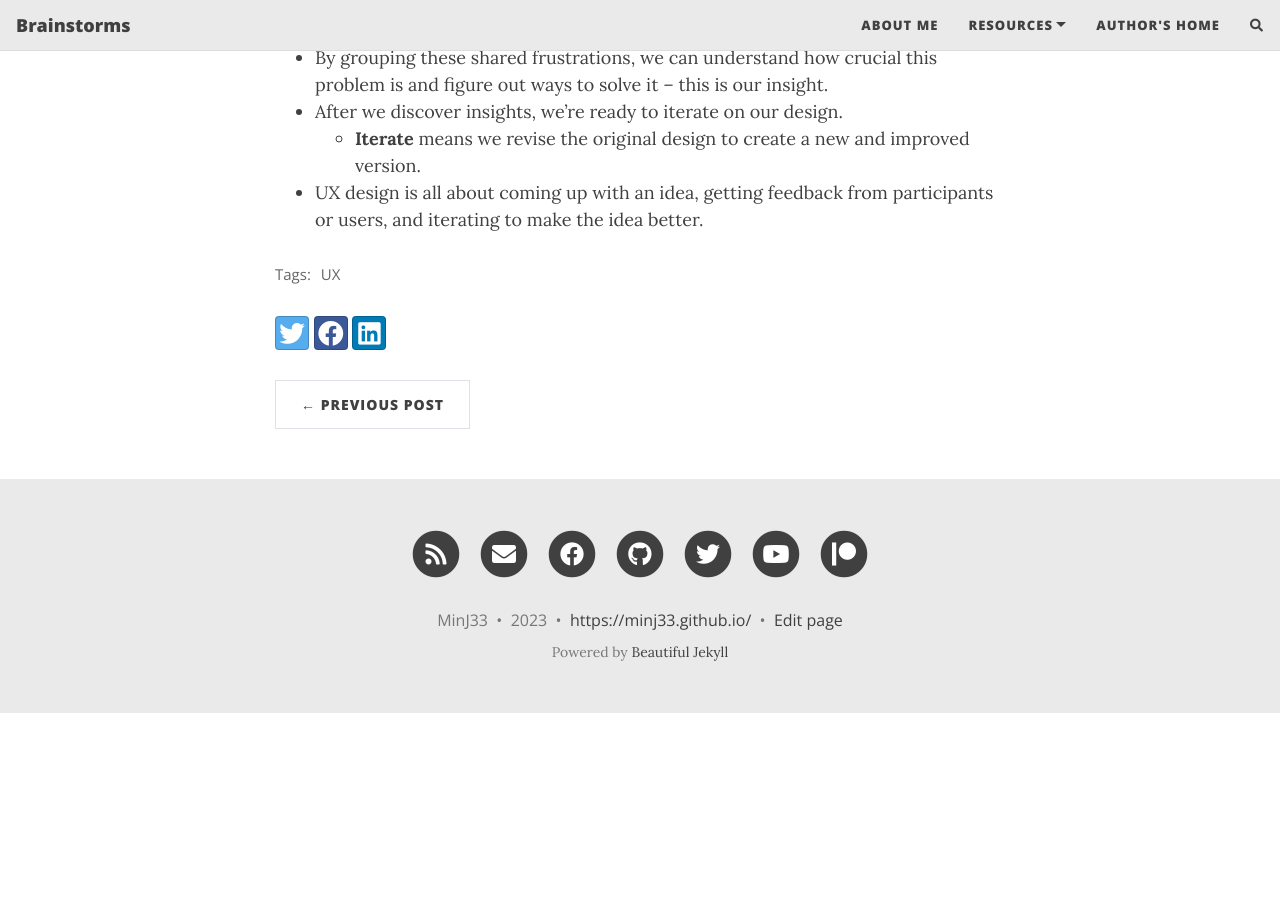
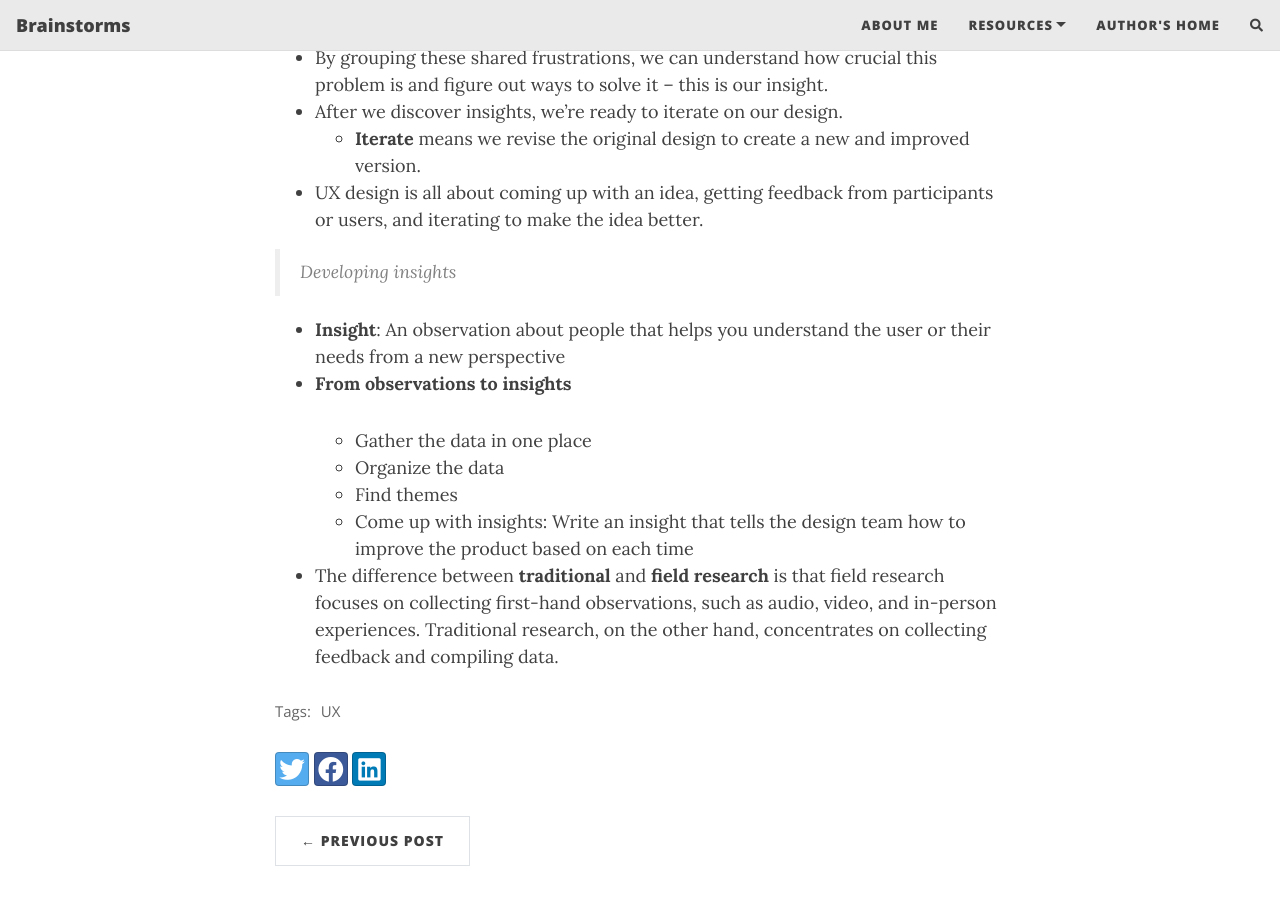
Before and after one commit to MinJ33/MinJ33.github.io, a Jekyll site: the page built from _posts/2023-04-30-UX-Module4-3.md, in a window 1280 px wide and 900 px high, scrolled down 1118 px. Built offline with Jekyll 4.4.1, drawn with Linux system fonts in a browser that asks for light colours; nearby versions of some CDN libraries; comment, search, counter and statistics services are not loaded; before the commit the page ends 1831 px from its top, so only the background shows below that.

Commit message:
Developing insights

```diff
--- a/_posts/2023-04-30-UX-Module4-3.md
+++ b/_posts/2023-04-30-UX-Module4-3.md
@@ -28,3 +28,15 @@ tags: [UX]
 - After we discover insights, we're ready to iterate on our design.
 	- **Iterate** means we revise the original design to create a new and improved version.
 - UX design is all about coming up with an idea, getting feedback from participants or users, and iterating to make the idea better.
+
+> Developing insights
+
+- **Insight**: An observation about people that helps you understand the user or their needs from a new perspective
+- **From observations to insights**
+
+    - Gather the data in one place
+    - Organize the data
+    - Find themes
+    - Come up with insights: Write an insight that tells the design team how to improve the product based on each time
+
+- The difference between **traditional** and **field research** is that field research focuses on collecting first-hand observations, such as audio, video, and in-person experiences. Traditional research, on the other hand, concentrates on collecting feedback and compiling data.
```
